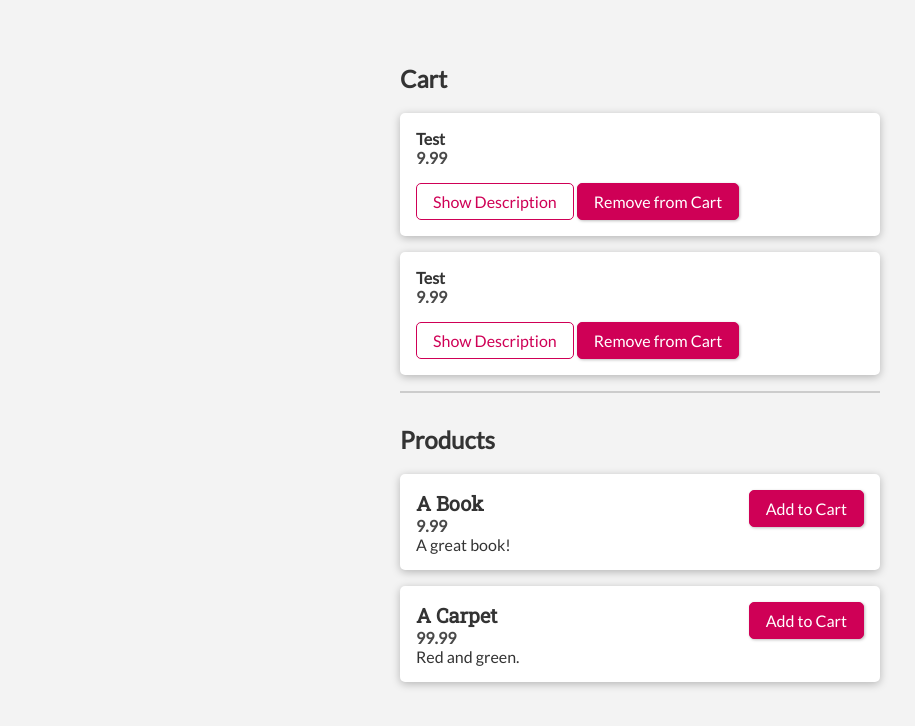
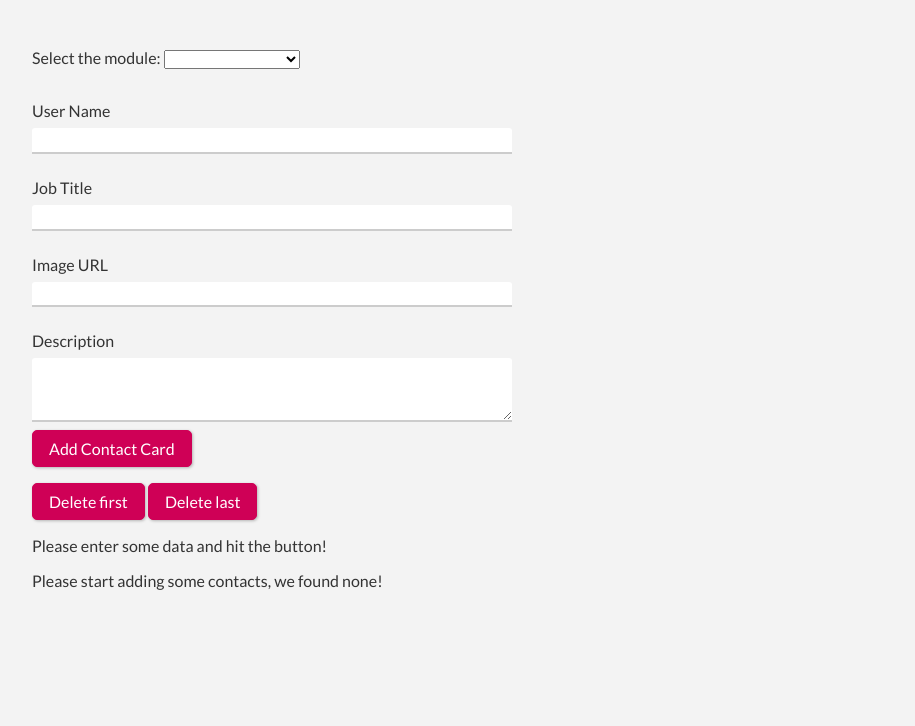
Before and after one commit to heltonricardo/estudo-svelte, a Svelte app: page / in a window 1280 px wide. Shown: the top 726 px of the page, without its empty margins (0-915 px from the left). Built offline with nearby package versions, Linux system fonts and the light colour scheme.

Commit message:
melhorando o menu

```diff
--- a/src/App.svelte
+++ b/src/App.svelte
@@ -1,22 +1,26 @@
-<!-- Descomente apenas o bloco referente ao assunto a ser estudado. No VS Code
-utilize (Ctrl+K + Ctrl+C) para comentar/descomentar um bloco selecionado. -->
+<script>
+  import Basic from "./Basic/Basic.svelte";
+  import ComponentEvents from "./ComponentEvents/ComponentEvents.svelte";
+  import BindingsAndForms from "./BindingsAndForms/BindingsAndForms.svelte";
+  import DataStore from "./DataStore/DataStore.svelte";
+  let option = 1;
+</script>
 
-<!-- <script>
-  import Basic from "./Basic/Basic.svelte";
-</script>
-<Basic /> -->
-
-<!-- <script>
-  import ComponentEvents from "./ComponentEvents/ComponentEvents.svelte";
-</script>
-<ComponentEvents /> -->
-
-<!-- <script>
-  import BindingsAndForms from "./BindingsAndForms/BindingsAndForms.svelte";
-</script>
-<BindingsAndForms /> -->
-
-<script>
-  import DataStore from "./DataStore/DataStore.svelte";
-</script>
-<DataStore />
+<p>
+  Select the module:
+  <select bind:value={option}>
+    <option value=1>Basic</option>
+    <option value=2>Component Events</option>
+    <option value=3>Binding and Forms</option>
+    <option value=4>Data Store</option>
+  </select>
+</p>
+{#if option == 1}
+  <Basic />
+{:else if option == 2}
+  <ComponentEvents />
+{:else if option == 3}
+  <BindingsAndForms />
+{:else if option == 4}
+  <DataStore />
+{/if}
--- a/src/BindingsAndForms/BindingsAndForms.svelte
+++ b/src/BindingsAndForms/BindingsAndForms.svelte
@@ -40,6 +40,8 @@
     background-color: darkred;
   }
 </style>
+
+<br /><br /><br />
 
 <!-- Anotação 01 -->
 <CustomInput bind:componenteValue={appValue} />
```
